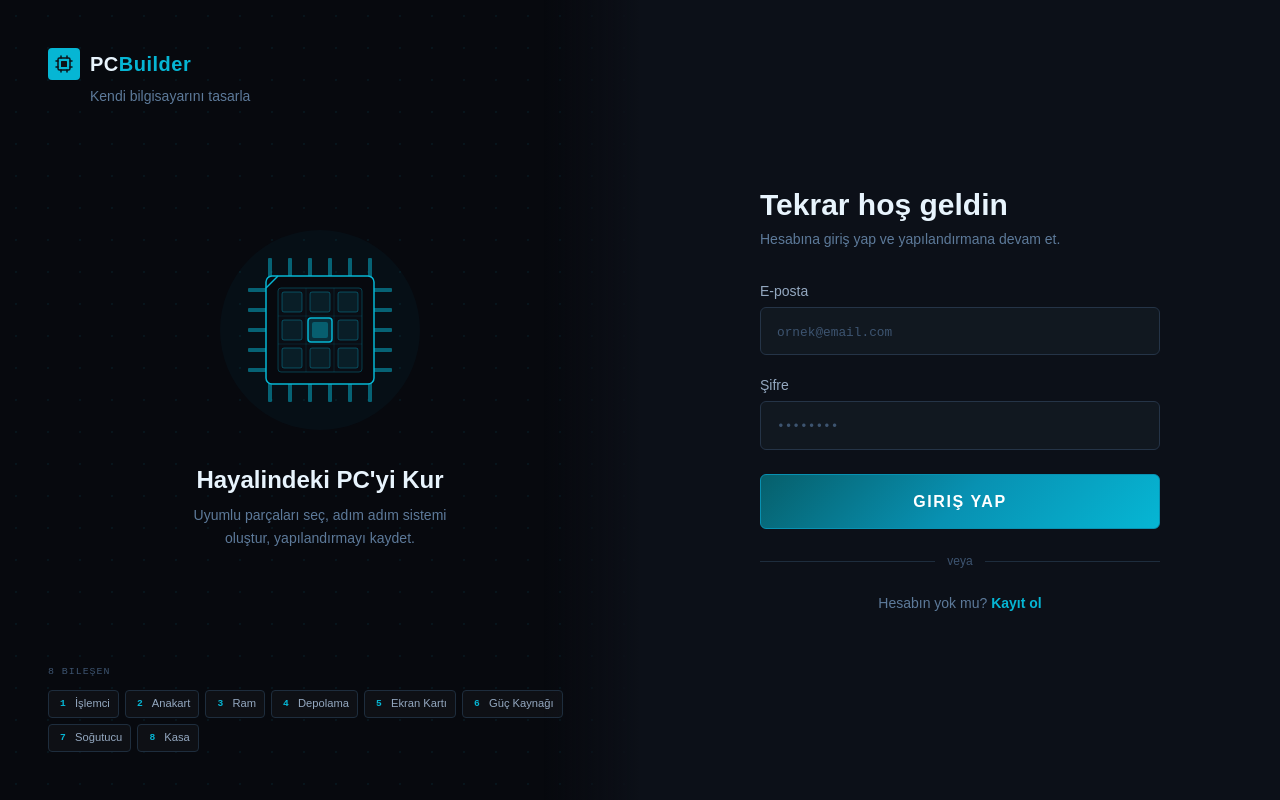
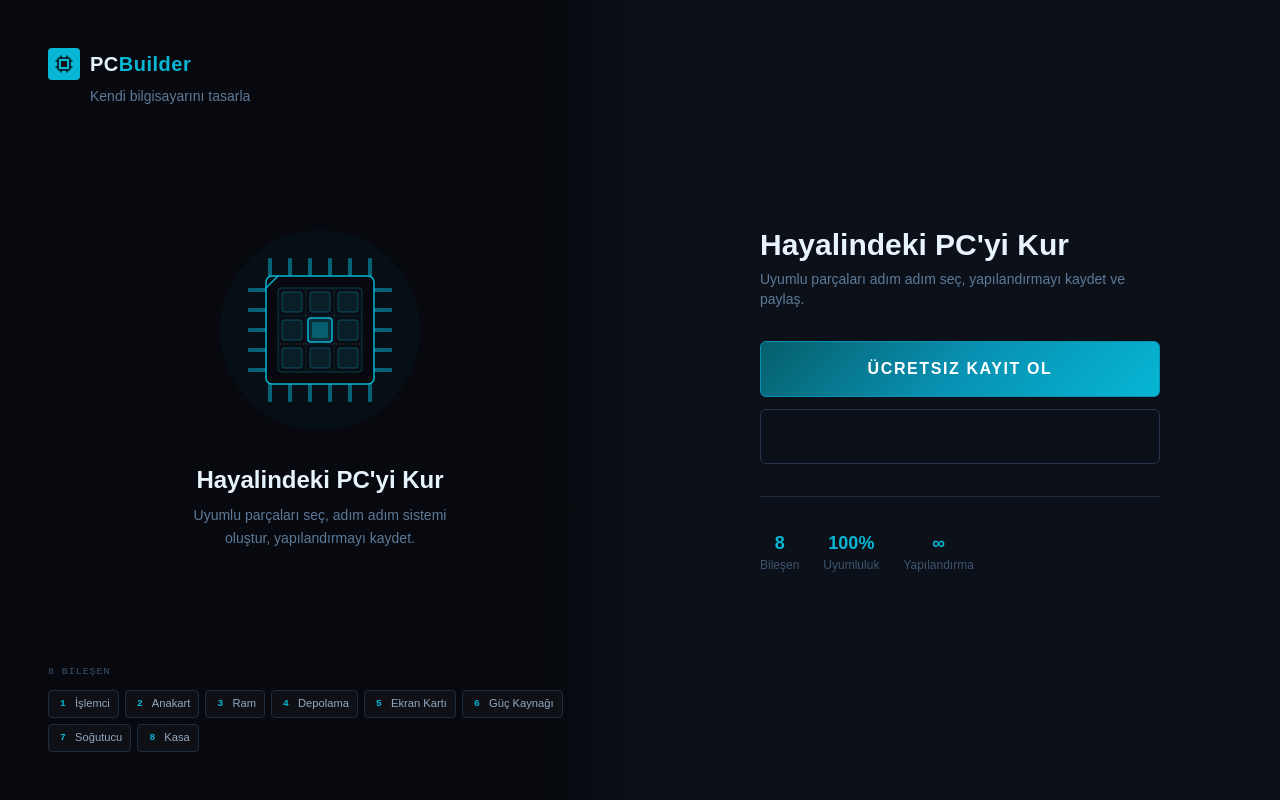
Before and after one commit to eypcnmrt/pc-builder-frontend, a React (Vite) app: page / in a window 1280 px wide. Before the commit this address led to /login. Built offline with nearby package versions, Linux system fonts and the light colour scheme.

Commit message:
feat: add / home route and update * wildcard redirect

```diff
--- a/src/Router.tsx
+++ b/src/Router.tsx
@@ -1,6 +1,7 @@
 import React from "react";
 import { Route, Routes, Navigate } from "react-router-dom";
 import {
+  Home,
   Login,
   Register,
   Dashboard,
@@ -25,6 +26,7 @@ const PrivateRoute = ({ children }: PrivateRouteProps) => {
 const Router = () => {
   return (
     <Routes>
+      <Route path="/" element={<Home />} />
       <Route path="/login" element={<Login />} />
       <Route path="/register" element={<Register />} />
       <Route
@@ -91,7 +93,7 @@ const Router = () => {
           </PrivateRoute>
         }
       />
-      <Route path="*" element={<Navigate to="/login" replace />} />
+      <Route path="*" element={<Navigate to="/" replace />} />
     </Routes>
   );
 };
```
